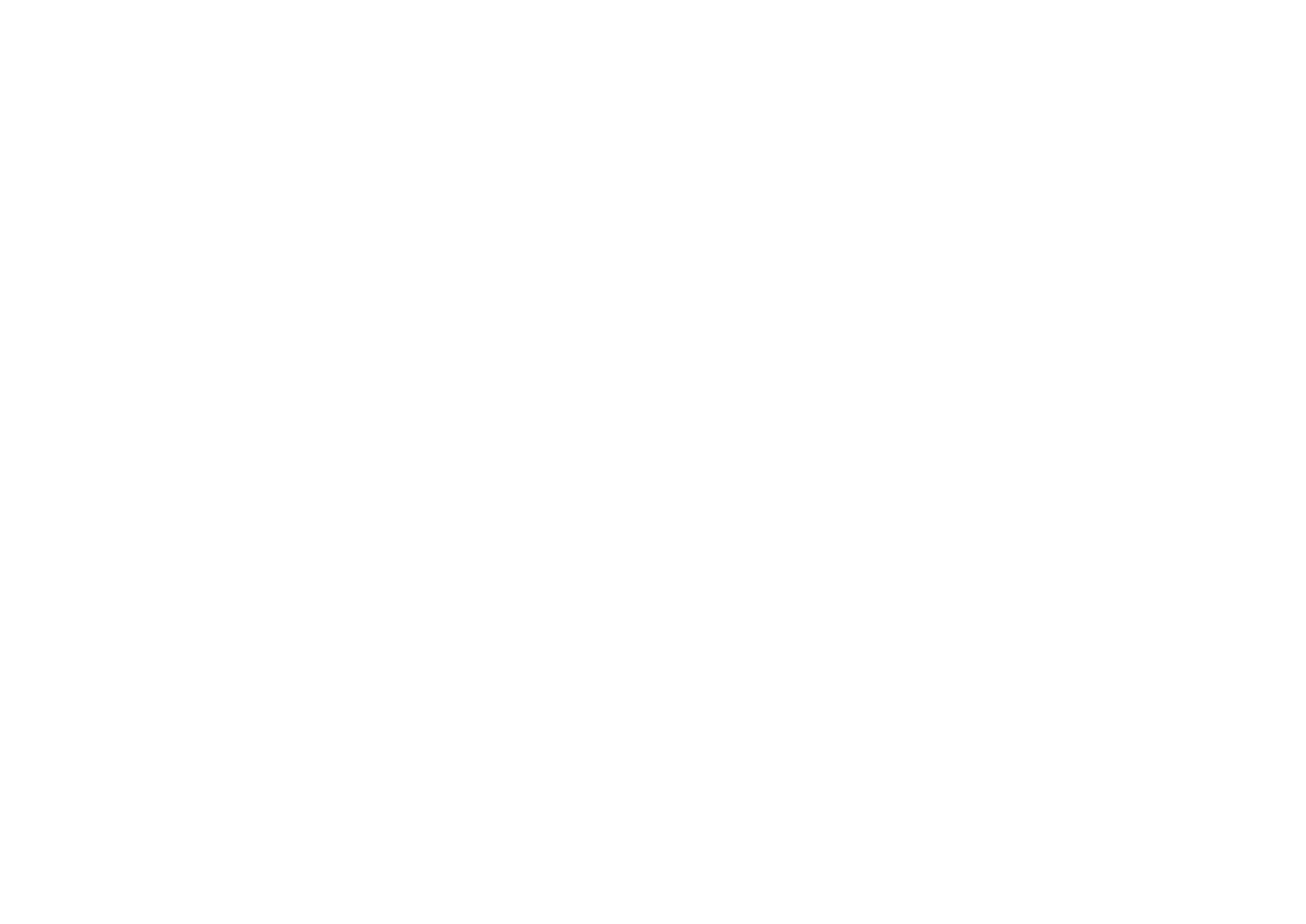
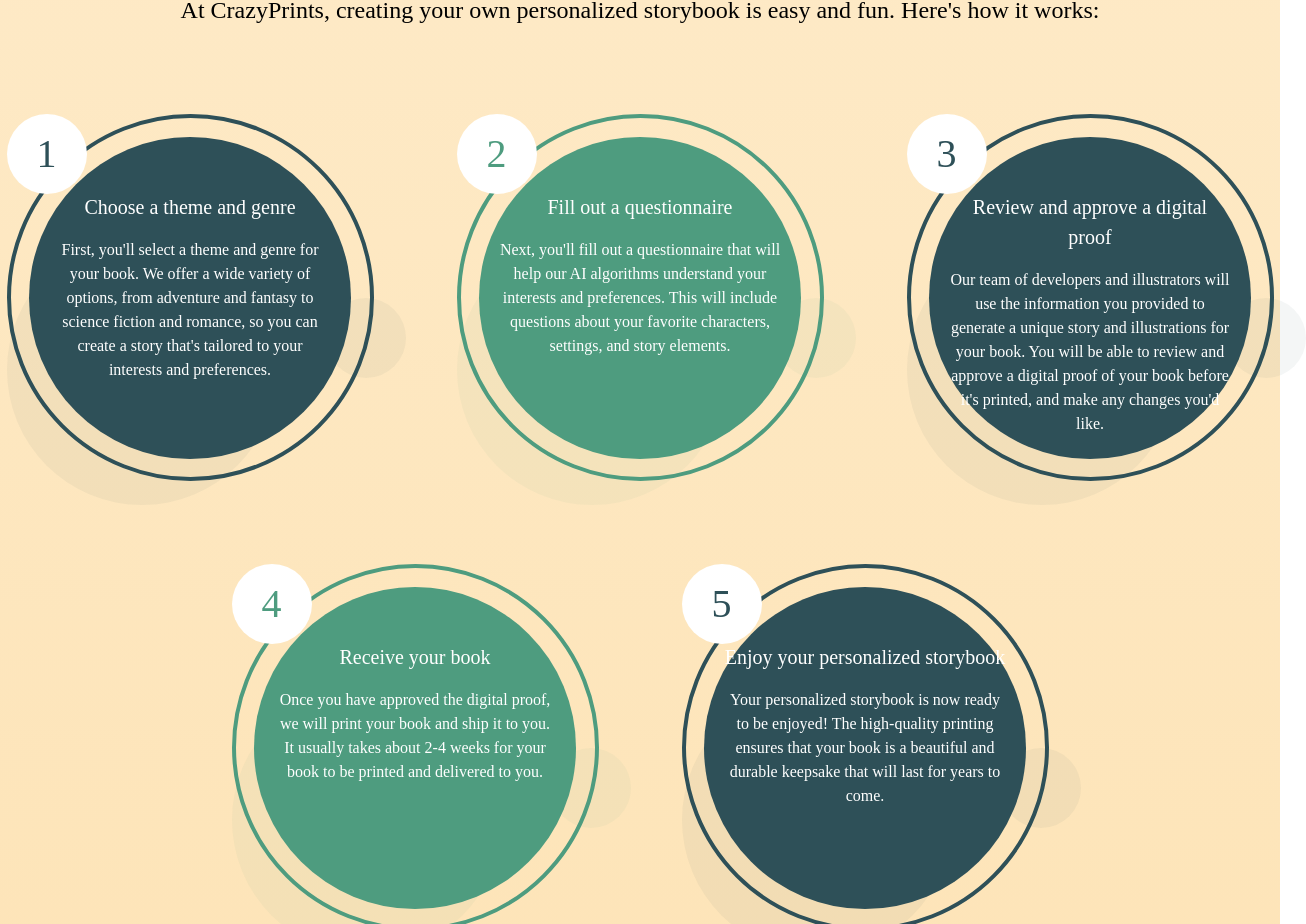
Before and after one commit to netscorx/crazy-prints, a React (Create React App) app: page / in a window 1280 px wide. Shown: the part 5079-6003 px from the top of the page, 1306 px wide, since content can reach past the window. Before the commit the page ends 4784 px from the top, so only its background shows below. Built offline with nearby package versions, Linux system fonts and the light colour scheme.

Commit message:
HowIts work section done

```diff
--- /dev/null
+++ b/src/Components/HowItsWorks/HowItsWorks.js
@@ -0,0 +1,168 @@
+import React from "react";
+
+export default function HowItsWorks() {
+  return (
+    <div class="flex flex-col justify-center items-center mt-[200px] mb-[64px]">
+      <div class="flex flex-col justify-center items-center">
+        <h2 class="text-[#3C6772] text-[64px] font-about float-right">
+          How it works?
+        </h2>
+        <p class="font-main text-[24px]">
+          At CrazyPrints, creating your own personalized storybook is easy and
+          fun. Here's how it works:
+        </p>
+      </div>
+      <div class="flex flex-wrap gap-[83px] justify-center mt-[86px]">
+        <div>
+          <div>
+            <div class="relative">
+              <div class="w-[80px] h-[80px] bg-[#FFFFFF] absolute rounded-[50%] flex items-center justify-center z-20">
+                <p class="font-main text-[40px] text-[#2E5058] text-center pb-[16px] font-bolt leading-[50px] mt-[15px]">
+                  1
+                </p>
+              </div>
+              <div class="w-[80px] h-[80px] bg-[#2E5058] absolute rounded-[50%] flex items-center justify-center top-[50%] left-[87%] opacity-5" />
+              <div class="w-[270px] h-[270px] bg-[#2E5058] absolute rounded-[50%] flex items-center justify-center top-[33%] opacity-5" />
+              <div class="flex justify-center items-center w-[367px] h-[367px] rounded-[50%] border-4 border-[#2E5058] relative">
+                <div class="w-[322px] h-[322px] bg-[#2E5058] rounded-[50%]">
+                  <div class="flex items-center flex-col px-[20px] py-[55px]">
+                    <h2 class="font-main text-[20px] text-[#FFFFFF] text-center pb-[16px]">
+                      Choose a theme and genre
+                    </h2>
+                    <p class="font-main text-[16px] text-[#FFFFFF] text-center">
+                      First, you'll select a theme and genre for your book. We
+                      offer a wide variety of options, from adventure and
+                      fantasy to science fiction and romance, so you can create
+                      a story that's tailored to your interests and preferences.
+                    </p>
+                  </div>
+                </div>
+              </div>
+            </div>
+          </div>
+        </div>
+        <div>
+          <div>
+            <div class="relative">
+              <div class="w-[80px] h-[80px] bg-[#FFFFFF] absolute rounded-[50%] flex items-center justify-center z-20">
+                <p class="font-main text-[40px] text-[#4E9C7F] text-center pb-[16px] font-bolt leading-[50px] mt-[15px]">
+                  2
+                </p>
+              </div>
+              <div class="w-[80px] h-[80px] bg-[#4E9C7F] absolute rounded-[50%] flex items-center justify-center top-[50%] left-[87%] opacity-5" />
+              <div class="w-[270px] h-[270px] bg-[#4E9C7F] absolute rounded-[50%] flex items-center justify-center top-[33%] opacity-5" />
+              <div class="flex justify-center items-center w-[367px] h-[367px] rounded-[50%] border-4 border-[#4E9C7F] relative">
+                <div class="w-[322px] h-[322px] bg-[#4E9C7F] rounded-[50%]">
+                  <div class="flex items-center flex-col px-[20px] py-[55px]">
+                    <h2 class="font-main text-[20px] text-[#FFFFFF] text-center pb-[16px]">
+                      Fill out a questionnaire
+                    </h2>
+                    <p class="font-main text-[16px] text-[#FFFFFF] text-center">
+                      Next, you'll fill out a questionnaire that will help our
+                      AI algorithms understand your interests and preferences.
+                      This will include questions about your favorite
+                      characters, settings, and story elements.
+                    </p>
+                  </div>
+                </div>
+              </div>
+            </div>
+          </div>
+        </div>
+        <div>
+          <div>
+            <div class="relative">
+              <div class="w-[80px] h-[80px] bg-[#FFFFFF] absolute rounded-[50%] flex items-center justify-center z-20">
+                <p class="font-main text-[40px] text-[#2E5058] text-center pb-[16px] font-bolt leading-[50px] mt-[15px]">
+                  3
+                </p>
+              </div>
+              <div class="w-[80px] h-[80px] bg-[#2E5058] absolute rounded-[50%] flex items-center justify-center top-[50%] left-[87%] opacity-5" />
+              <div class="w-[270px] h-[270px] bg-[#2E5058] absolute rounded-[50%] flex items-center justify-center top-[33%] opacity-5" />
+              <div class="flex justify-center items-center w-[367px] h-[367px] rounded-[50%] border-4 border-[#2E5058] relative">
+                <div class="w-[322px] h-[322px] bg-[#2E5058] rounded-[50%]">
+                  <div class="flex items-center flex-col px-[20px] py-[55px]">
+                    <h2 class="font-main text-[20px] text-[#FFFFFF] text-center pb-[16px]">
+                      Review and approve a digital proof
+                    </h2>
+                    <p class="font-main text-[16px] text-[#FFFFFF] text-center">
+                      Our team of developers and illustrators will use the
+                      information you provided to generate a unique story and
+                      illustrations for your book. You will be able to review
+                      and approve a digital proof of your book before it's
+                      printed, and make any changes you'd like.
+                    </p>
+                  </div>
+                </div>
+              </div>
+            </div>
+          </div>
+        </div>
+        <div>
+          <div>
+            <div class="relative">
+              <div class="w-[80px] h-[80px] bg-[#FFFFFF] absolute rounded-[50%] flex items-center justify-center z-20">
+                <p class="font-main text-[40px] text-[#4E9C7F] text-center pb-[16px] font-bolt leading-[50px] mt-[15px]">
+                  4
+                </p>
+              </div>
+              <div class="w-[80px] h-[80px] bg-[#4E9C7F] absolute rounded-[50%] flex items-center justify-center top-[50%] left-[87%] opacity-5" />
+              <div class="w-[270px] h-[270px] bg-[#4E9C7F] absolute rounded-[50%] flex items-center justify-center top-[33%] opacity-5" />
+              <div class="flex justify-center items-center w-[367px] h-[367px] rounded-[50%] border-4 border-[#4E9C7F] relative">
+                <div class="w-[322px] h-[322px] bg-[#4E9C7F] rounded-[50%]">
+                  <div class="flex items-center flex-col px-[20px] py-[55px]">
+                    <h2 class="font-main text-[20px] text-[#FFFFFF] text-center pb-[16px]">
+                      Receive your book
+                    </h2>
+                    <p class="font-main text-[16px] text-[#FFFFFF] text-center">
+                      Once you have approved the digital proof, we will print
+                      your book and ship it to you. It usually takes about 2-4
+                      weeks for your book to be printed and delivered to you.
+                    </p>
+                  </div>
+                </div>
+              </div>
+            </div>
+          </div>
+        </div>
+        <div>
+          <div>
+            <div class="relative">
+              <div class="w-[80px] h-[80px] bg-[#FFFFFF] absolute rounded-[50%] flex items-center justify-center z-20">
+                <p class="font-main text-[40px] text-[#2E5058] text-center pb-[16px] font-bolt leading-[50px] mt-[15px]">
+                  5
+                </p>
+              </div>
+              <div class="w-[80px] h-[80px] bg-[#2E5058] absolute rounded-[50%] flex items-center justify-center top-[50%] left-[87%] opacity-5" />
+              <div class="w-[270px] h-[270px] bg-[#2E5058] absolute rounded-[50%] flex items-center justify-center top-[33%] opacity-5" />
+              <div class="flex justify-center items-center w-[367px] h-[367px] rounded-[50%] border-4 border-[#2E5058] relative">
+                <div class="w-[322px] h-[322px] bg-[#2E5058] rounded-[50%]">
+                  <div class="flex items-center flex-col px-[20px] py-[55px]">
+                    <h2 class="font-main text-[20px] text-[#FFFFFF] text-center pb-[16px]">
+                      Enjoy your personalized storybook
+                    </h2>
+                    <p class="font-main text-[16px] text-[#FFFFFF] text-center">
+                      Your personalized storybook is now ready to be enjoyed!
+                      The high-quality printing ensures that your book is a
+                      beautiful and durable keepsake that will last for years to
+                      come.
+                    </p>
+                  </div>
+                </div>
+              </div>
+            </div>
+          </div>
+        </div>
+      </div>
+      <div>
+        <p class="font-main text-[24px] mt-[64px] mx-[175px]">
+          Creating a personalized storybook with CrazyPrints is a fun, easy, and
+          unique way to become the hero of your own story. With a wide variety
+          of themes and genres to choose from, the possibilities are endless.
+          Get started today and see for yourself how easy it is to create your
+          own personalized storybook with CrazyPrints!
+        </p>
+      </div>
+    </div>
+  );
+}
--- a/src/Pages/Main/Main.js
+++ b/src/Pages/Main/Main.js
@@ -4,6 +4,7 @@
 import About from "../../Components/About/About";
 import Benefits from "../../Components/Benefits/Benefits";
 import Variants from "../../Components/Benefits/Variants";
+import HowItsWorks from "../../Components/HowItsWorks/HowItsWorks";
 
 export default function Main() {
   return (
@@ -16,6 +17,7 @@
       <div class="bg-gradient-to-b from-f-white to-t-pink flex justify-center flex-col">
         <Benefits />
         <Variants />
+        <HowItsWorks />
       </div>
     </div>
   );
```
